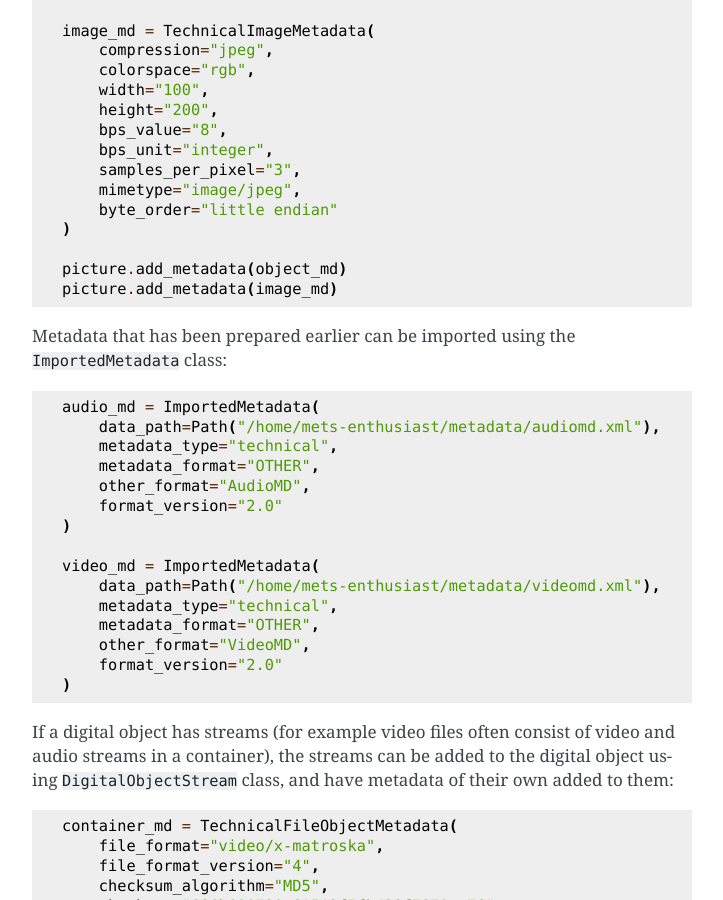
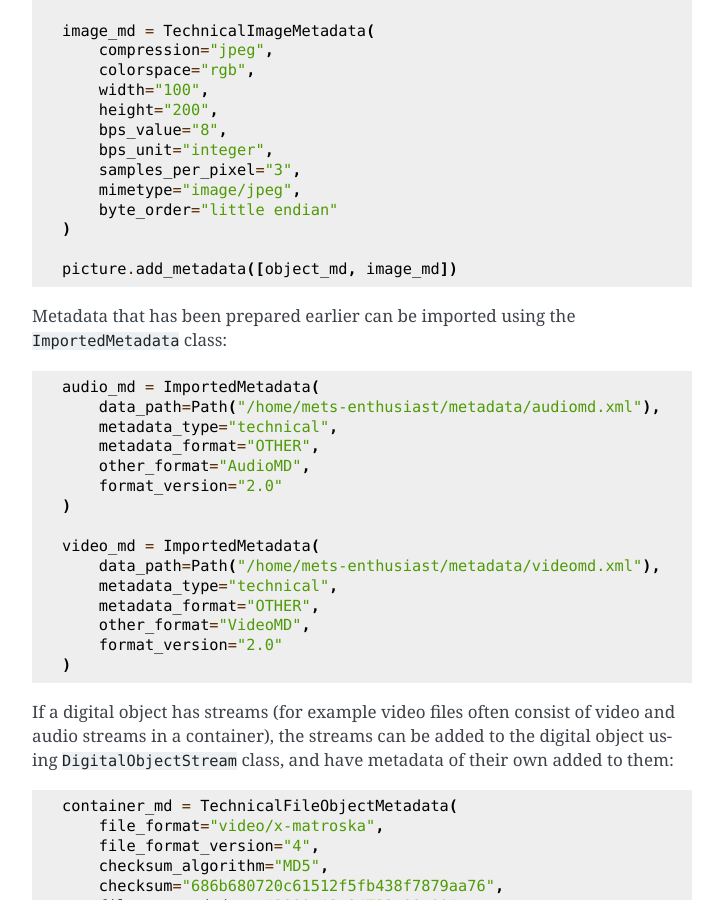
Before and after one commit to Digital-Preservation-Finland/dpres-mets-builder, a Sphinx documentation site: the page built from doc/source/usage.rst, in a window 1280 px wide and 900 px high, scrolled down 1432 px. Shown: the whole window, without its empty margins (388-1111 px from the left). Built offline with Sphinx 7.4.7, drawn with Linux system fonts in a browser that asks for light colours; some of the changed text lies outside the part shown.

Commit message:
TPASPKT-1359 Change *.add_metadata method arguments
Change DigitalObject.add_metadata and StructuralMapDiv.add_metadata
methods so that they take an iterable containing metadata objects as an
argument instead of a single metadata object.

```diff
--- a/doc/source/example_code.py
+++ b/doc/source/example_code.py
@@ -52,8 +52,7 @@ image_md = TechnicalImageMetadata(
     byte_order="little endian"
 )
 
-picture.add_metadata(object_md)
-picture.add_metadata(image_md)
+picture.add_metadata([object_md, image_md])
 
 # Already existing metadata can be imported with ImportedMetadata class
 audio_md = ImportedMetadata(
@@ -139,7 +138,7 @@ event_md.link_agent_metadata(
     agent_role="executing program"
 )
 # The agent linked to the event is added to metadata automatically
-root_div.add_metadata(event_md)
+root_div.add_metadata([event_md])
 
 # File references can be generated with the following command
 mets.generate_file_references()
--- a/doc/source/usage.rst
+++ b/doc/source/usage.rst
@@ -74,8 +74,7 @@ A ``DigitalObject`` instance should be created for each digital object that shou
         byte_order="little endian"
     )
 
-    picture.add_metadata(object_md)
-    picture.add_metadata(image_md)
+    picture.add_metadata([object_md, image_md])
 
 Metadata that has been prepared earlier can be imported using the ``ImportedMetadata`` class:
 
@@ -175,8 +174,7 @@ Metadata that applies to all digital objects in a division can be added to the d
         agent_metadata=agent_md,
         agent_role="executing program"
     )
-    root_div.add_metadata(event_md)
-    root_div.add_metadata(agent_md)
+    root_div.add_metadata([event_md, agent_md])
 
 Create/generate file references
 -------------------------------
```
Also changed, not shown: 4 other files.
